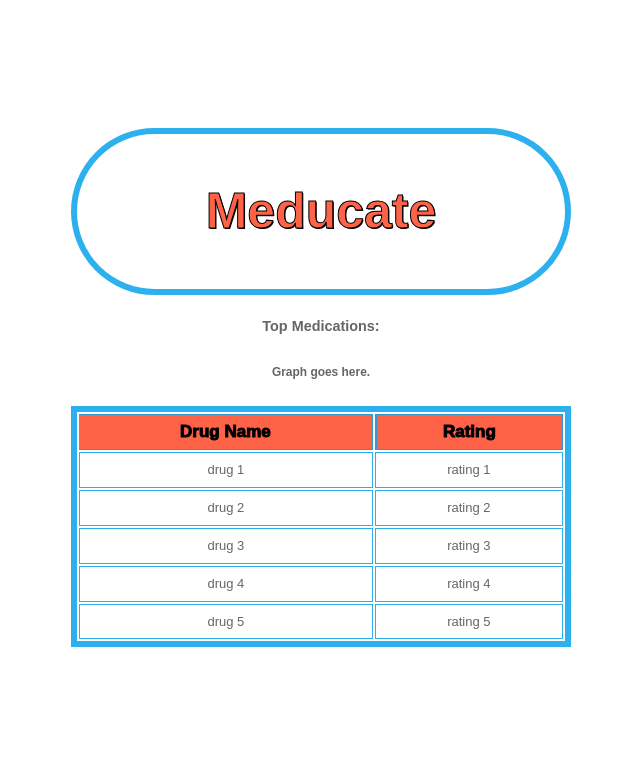
After one commit to sameera-yaya/meducate, a Flask app: page /graph in a window 1280 px wide. The commit adds this page. Shown: the top 774 px of the page, without its empty margins (319-959 px from the left). Run offline with Flask 2, Linux system fonts and the light colour scheme; parts of the project's set-up code (start-up, migrations or seed data) failed here and were passed over; some libraries are stand-ins or nearby versions.

Commit message:
started Flask

```diff
--- /dev/null
+++ b/flask/app/static/chartsview.css
@@ -0,0 +1,78 @@
+body {
+	background: #fff;
+	color: #666;
+	font: 90%/180% Arial, Helvetica, sans-serif;
+	width: 500px;
+	max-width: 96%;
+    margin: 0 auto;
+    text-align: center;
+    align-content: center;
+    vertical-align: middle;
+    padding: 10%;
+}
+
+h3 {
+    font-size: 50px;
+	font: 1.7em;
+	line-height: 110%;
+    color: tomato;
+    align-content: center;
+    outline-color: #666;
+    -webkit-text-stroke: 1px black;
+    vertical-align: middle;
+
+
+    text-shadow:
+    1px 1px 0 #000;
+}
+
+.banner {
+	border-top: 6px solid rgba(8, 163, 235, 0.849);
+    border-bottom: 6px solid rgba(8, 163, 235, 0.849);
+    border-left: 6px solid rgba(8, 163, 235, 0.849);
+    border-right: 6px solid rgba(8, 163, 235, 0.849);
+    animation: fromLeft;
+    border-radius: 125px;
+	animation-duration: 4s;
+	animation-delay: 2s;
+	opacity: 1;
+    animation-fill-mode: forwards;
+    vertical-align: middle;
+
+}
+
+table {
+    text-align: center;
+}
+
+table{
+    border: 6px solid rgba(8, 163, 235, 0.849);
+    background-color: white;
+    width: 100%;
+    text-align: center;
+}
+td, th {
+    border: 1px solid rgba(8, 163, 235, 0.849);
+    padding: 4px 4px;
+}
+tbody td {
+    font-size: 13px;
+}
+thead {
+    background: rgba(8, 163, 235, 0.849);
+    background: -moz-linear-gradient(top, tomato 0%, tomato 66%, tomato 100%);
+    background: -webkit-linear-gradient(top, tomato 0%, tomato 66%, tomato 100%);
+    background: linear-gradient(to bottom, tomato 0%, tomato 66%, tomato 100%);
+}
+thead th {
+    font-size: 17px;
+    font-weight: bold;
+    color: black;
+    outline-color: #666;
+    -webkit-text-stroke: 1px black;
+    text-align: center;
+    border-left: 2px solid rgba(8, 163, 235, 0.849);
+}
+thead th:first-child {
+    border-left: none;
+}
--- /dev/null
+++ b/flask/app/templates/charts.html
@@ -0,0 +1,46 @@
+<!doctype html>
+<html lang="en">
+  <head>
+    <!-- Required meta tags -->
+    <meta charset="utf-8">
+    <meta name="viewport" content="width=device-width, initial-scale=1, shrink-to-fit=no">
+
+    <!-- Main (main.css) CSS -->
+    <link rel="stylesheet" href="/static/chartsview.css">
+  </head>
+  <body>
+      <div class= "banner text center">
+      <h3>Meducate</h3>
+      </div>
+      <h2></h2>
+      <h4>Top Medications:</h4>
+      <div class="graph">
+        <h5>Graph goes here.</h5>
+      </div>
+      <table>
+          <thead><tr><th>Drug Name</th><th>Rating</th></tr></thead>
+          <tbody>
+            <tr>
+            <td>drug 1</td>
+            <td>rating 1</td>
+            </tr>
+            <tr>
+            <td>drug 2</td>
+            <td>rating 2</td>
+            </tr>
+            <tr>
+            <td>drug 3</td>
+            <td>rating 3</td>
+            </tr>
+            <tr>
+            <td>drug 4</td>
+            <td>rating 4</td>
+            </tr>
+            <tr>
+            <td>drug 5</td>
+            <td>rating 5</td>
+            </tr>
+            </tbody>
+      </table>
+  </body>
+</html>
--- a/flask/app/templates/meds.html
+++ b/flask/app/templates/meds.html
@@ -13,8 +13,8 @@
       <h3>Meducate</h3>
       </div>
       <h2></h2>
-      <form>
-          <input type="search" placeholder="Search">
+      <form action="/charts" method="GET">
+          <input type="search" id="diagnosis" name="diagnosis" placeholder="Search">
       </form>
   </body>
 </html>
--- a/flask/app/views.py
+++ b/flask/app/views.py
@@ -23,3 +23,10 @@ print("Connected")
 @app.route('/index')
 def index():
     return render_template("meds.html")
+
+@app.route('/graph')
+def graph():
+    sql_query = '''
+                SELECT * FROM druginfo;
+                '''
+    return render_template("charts.html")
```
